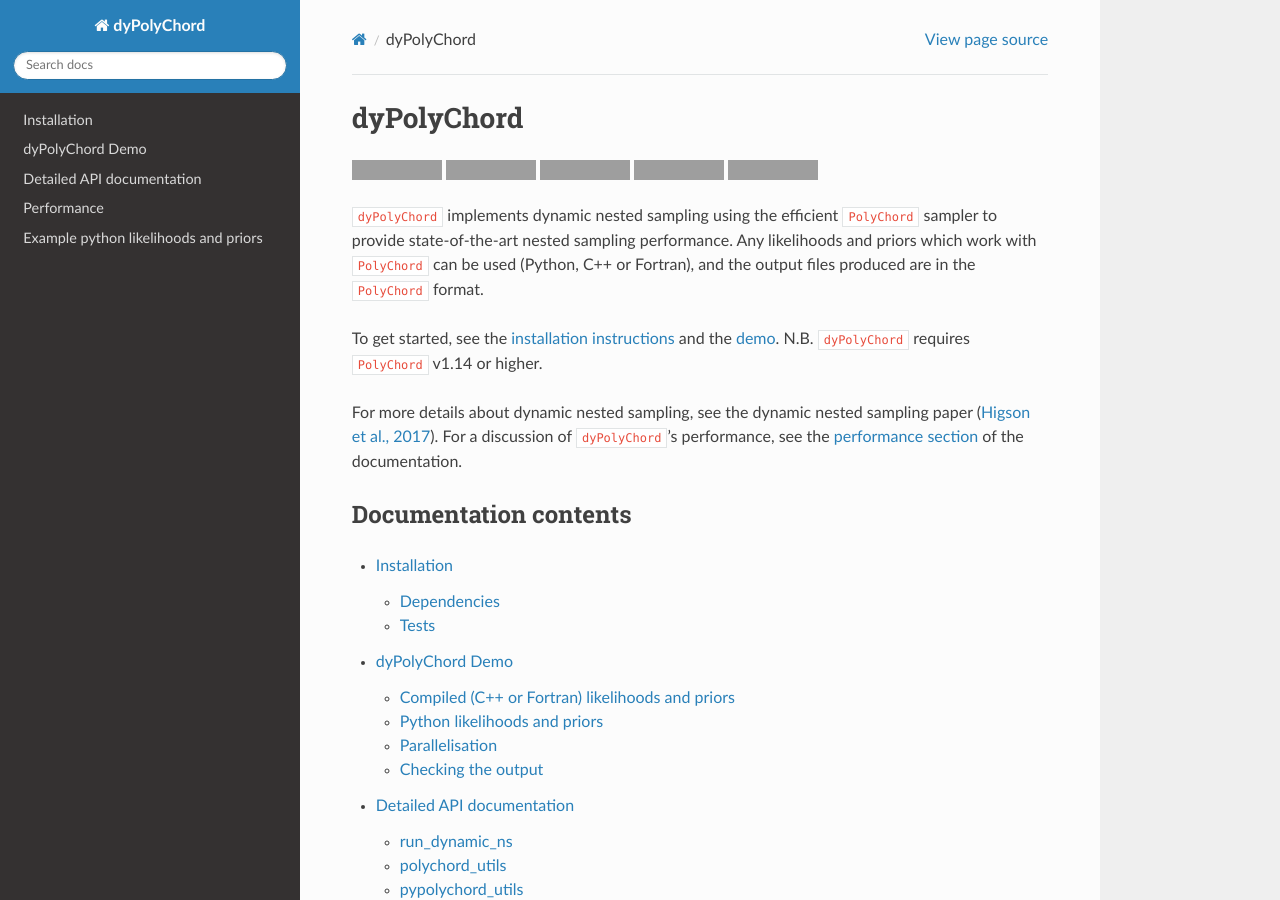
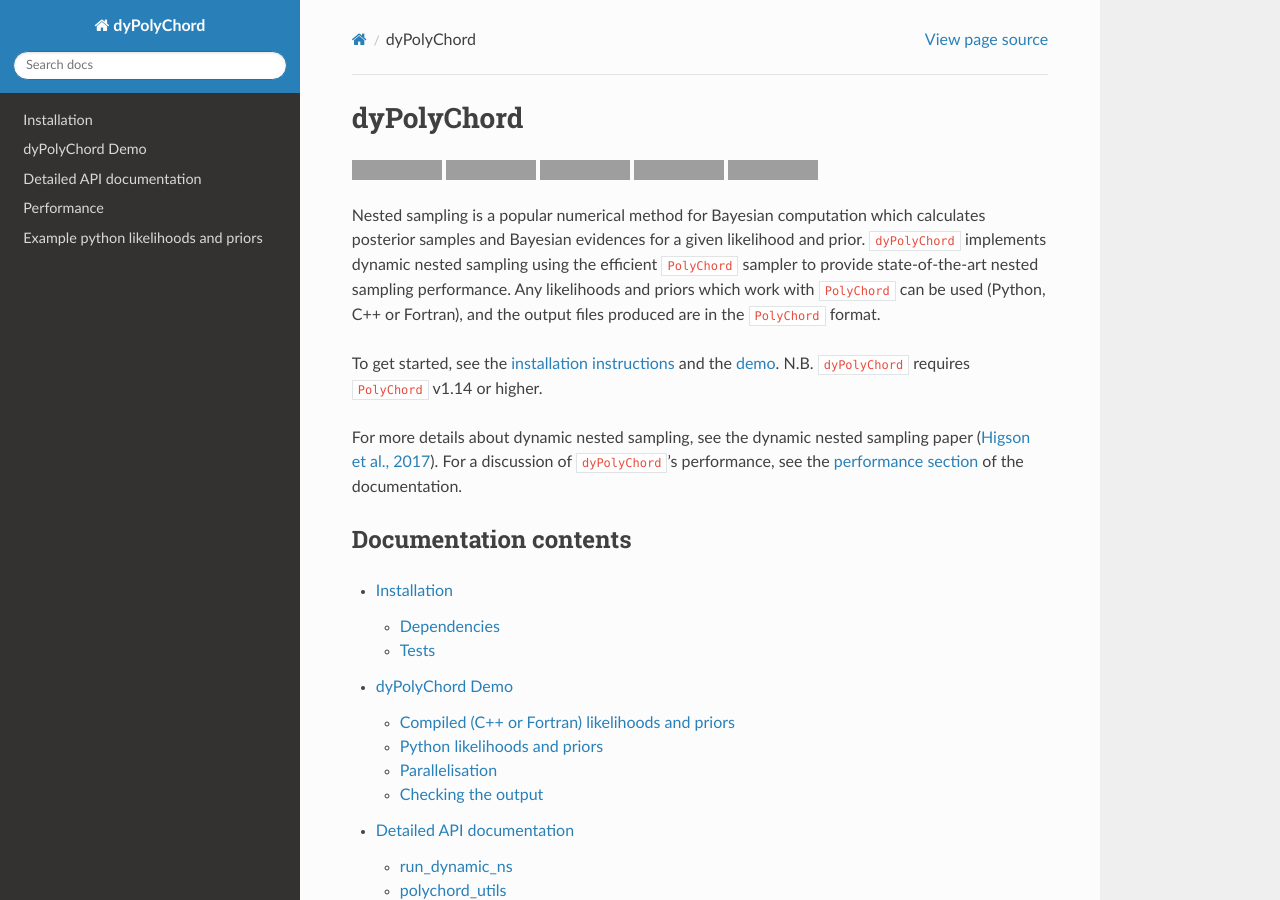
Before and after one commit to ejhigson/dyPolyChord, a Sphinx documentation site: the page built from docs/index.rst, in a window 1280 px wide and 900 px high. Built offline with Sphinx 7.4.7 and the Read the Docs theme 2.0.0, drawn with Linux system fonts in a browser that asks for light colours; grey boxes are pictures that could not be loaded.

Commit message:
added intro sentence to docs

```diff
--- a/docs/index.rst
+++ b/docs/index.rst
@@ -14,6 +14,7 @@ dyPolyChord
 .. image:: https://img.shields.io/badge/license-MIT-blue.svg
    :target: https://github.com/ejhigson/dyPolyChord/blob/master/LICENSE
 
+Nested sampling is a popular numerical method for Bayesian computation which calculates posterior samples and Bayesian evidences for a given likelihood and prior.
 ``dyPolyChord`` implements dynamic nested sampling using the efficient ``PolyChord`` sampler to provide state-of-the-art nested sampling performance.
 Any likelihoods and priors which work with ``PolyChord`` can be used (Python, C++ or Fortran), and the output files produced are in the ``PolyChord`` format.
 
```
